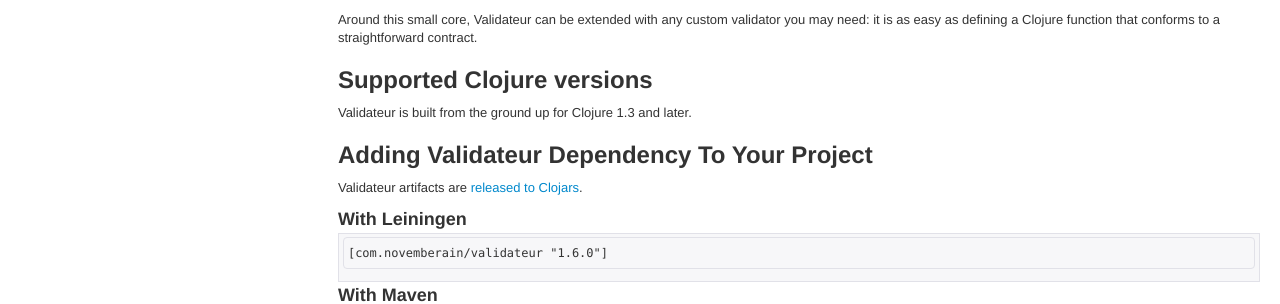
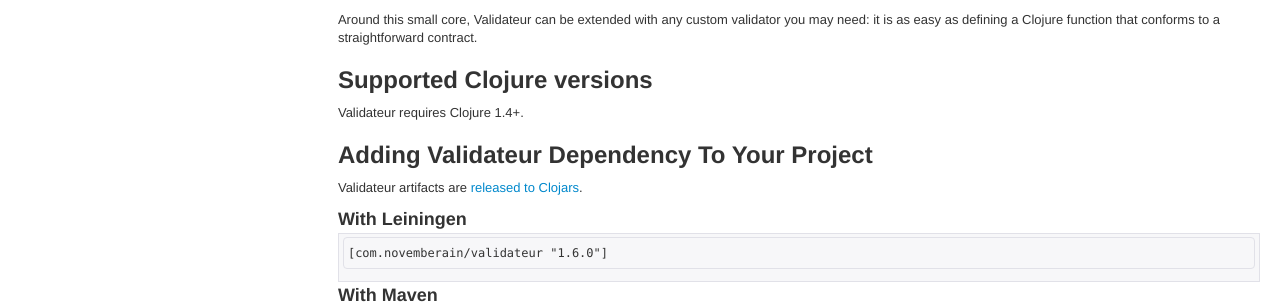
Before and after one commit to clojurewerkz/validateur.docs, a Jekyll site: the page built from articles/getting_started.md, in a window 1280 px wide. Shown: the part 434-738 px from the top of the page. Built offline with Jekyll 4.4.1, drawn with Linux system fonts in a browser that asks for light colours; some web fonts are replaced.

Commit message:
Clojure 1.4 is now required

```diff
--- a/articles/getting_started.md
+++ b/articles/getting_started.md
@@ -34,7 +34,7 @@
 
 ## Supported Clojure versions
 
-Validateur is built from the ground up for Clojure 1.3 and later.
+Validateur requires Clojure 1.4+.
 
 
 ## Adding Validateur Dependency To Your Project
```
